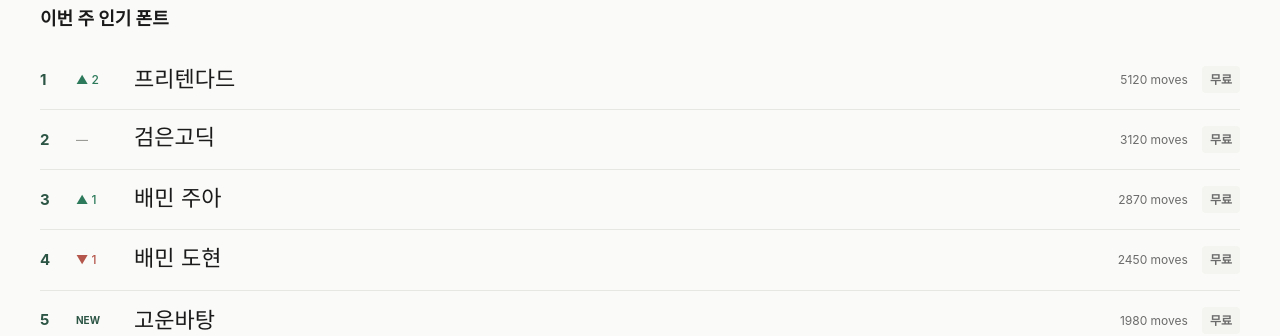
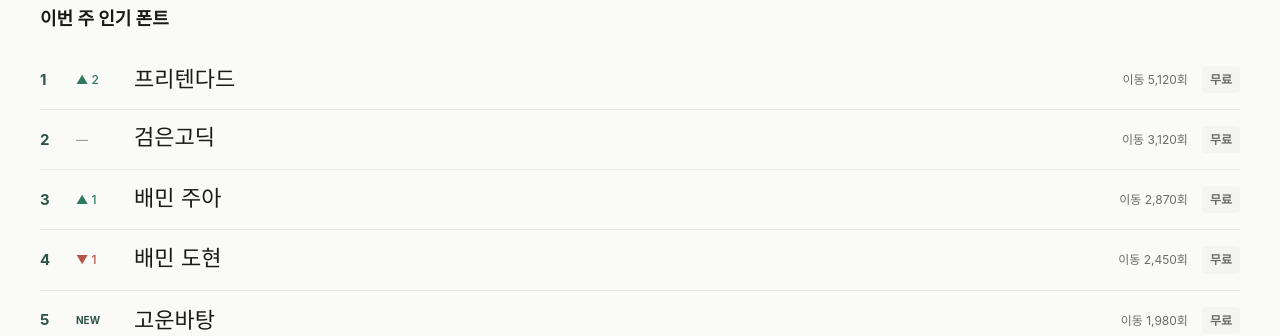
Before and after one commit to jojo3420/fontagit, a Next.js app in the folder apps/web/: page / in a window 1280 px wide. Shown: the part 464-800 px from the top of the page. Built offline with nearby package versions, Linux system fonts and the light colour scheme; a web font is replaced by a local one.

Commit message:
fix(web): Korean 이동 N회 label + formatting in home

```diff
--- a/apps/web/components/TrendRow.tsx
+++ b/apps/web/components/TrendRow.tsx
@@ -24,7 +24,7 @@
       >
         {item.font.nameKo}
       </span>
-      <span className={styles.moves}>{item.moves} moves</span>
+      <span className={styles.moves}>이동 {item.moves.toLocaleString()}회</span>
       <TierChip tier={item.font.tier} />
     </Link>
   );
```
